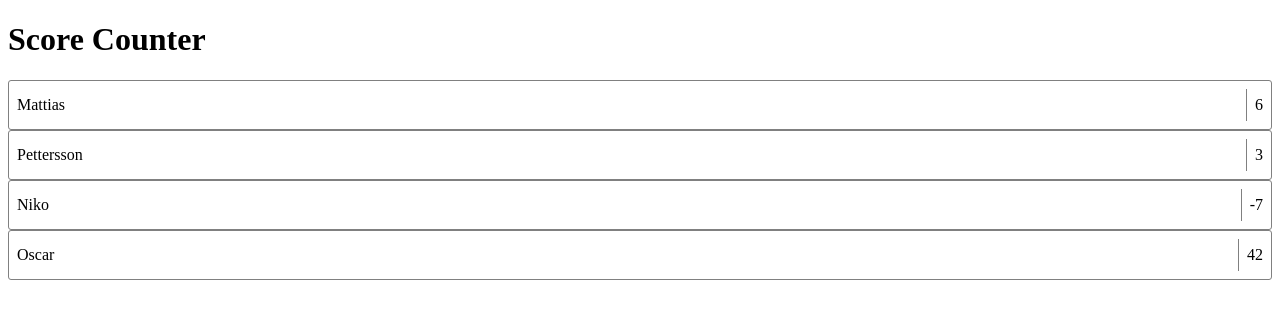
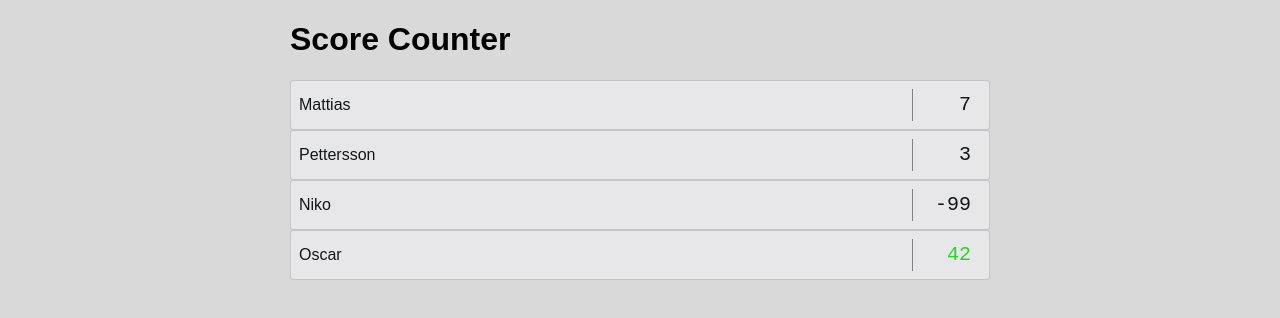
Before and after one commit to OscarMarcusson/score-counter, an Angular app in the folder score-counter-client/: page / in a window 1280 px wide. Shown: the top 318 px of the page. Built offline with nearby package versions, Linux system fonts and the light colour scheme.

Commit message:
Fix more styles and add score-row component

```diff
--- a/score-counter-client/src/app/app.component.html
+++ b/score-counter-client/src/app/app.component.html
@@ -1,10 +1,10 @@
 <main class="main">
   <h1>Score Counter</h1>
   <div class="scores">
-    <app-button [text]="'Mattias'" [separator]="true">6</app-button>
-    <app-button [text]="'Pettersson'" [separator]="true">3</app-button>
-    <app-button [text]="'Niko'" [separator]="true">-7</app-button>
-    <app-button [text]="'Oscar'" [separator]="true">42</app-button>
+    <app-score-row [name]="'Mattias'" [score]="7"/>
+    <app-score-row [name]="'Pettersson'" [score]="3"/>
+    <app-score-row [name]="'Niko'" [score]="-99"/>
+    <app-score-row [name]="'Oscar'" [score]="42" [highlight]="true"/>
   </div>
 </main>
 
--- a/score-counter-client/src/app/app.component.ts
+++ b/score-counter-client/src/app/app.component.ts
@@ -1,6 +1,7 @@
 import { Component } from '@angular/core';
 import { RouterOutlet } from '@angular/router';
 import { ButtonComponent } from './button/button.component';
+import { ScoreRowComponent } from './score-row/score-row.component';
 
 @Component({
   selector: 'app-root',
@@ -8,6 +9,7 @@ import { ButtonComponent } from './button/button.component';
   imports: [
     RouterOutlet,
     ButtonComponent,
+    ScoreRowComponent,
   ],
   templateUrl: './app.component.html',
   styleUrl: './app.component.scss'
--- a/score-counter-client/src/app/button/button.component.scss
+++ b/score-counter-client/src/app/button/button.component.scss
@@ -1,5 +1,7 @@
 :host {
-    border: 1px solid gray;
+  color: var(--text-button-color);
+  background: var(--background-button);
+  border: 1px solid var(--shadow-hard);
   border-radius: 3px;
   padding: 0.5em;
   user-select: none;
@@ -20,4 +22,30 @@
     height: 2em;
     margin: -0.5em 0.5em;
   }
+
+  // Hover & click overlay
+  --overlay-color: transparent;
+  --overlay-opacity: 0;
+  &::after {
+    content: "";
+    display: block;
+    position: absolute;
+    left: 0;
+    top: 0;
+    right: 0;
+    bottom: 0;
+    background: var(--overlay-color);
+    opacity: var(--overlay-opacity);
   }
+
+  &:hover {
+    background: var(--background-button-hover);
+    --overlay-color: var(--background-button-hover);
+    --overlay-opacity: 0.25;
+  }
+  &:active {
+    background: var(--background-button-click);
+    --overlay-color: var(--background-button-click);
+    --overlay-opacity: 0.5;
+  }
+}
--- a/score-counter-client/src/app/button/button.component.ts
+++ b/score-counter-client/src/app/button/button.component.ts
@@ -1,11 +1,12 @@
-import { Component, Input } from '@angular/core';
+import { ChangeDetectionStrategy, Component, Input } from '@angular/core';
 
 @Component({
   selector: 'app-button',
   standalone: true,
   imports: [],
   templateUrl: './button.component.html',
-  styleUrl: './button.component.scss'
+  styleUrl: './button.component.scss',
+  changeDetection: ChangeDetectionStrategy.OnPush,
 })
 export class ButtonComponent {
   @Input() text: string = '';
--- /dev/null
+++ b/score-counter-client/src/app/score-row/score-row.component.html
@@ -0,0 +1,3 @@
+<app-button [text]="name" [separator]="true">
+    <span class="score" [class.highlight]="highlight">{{score}}</span>
+</app-button>
--- /dev/null
+++ b/score-counter-client/src/app/score-row/score-row.component.scss
@@ -0,0 +1,12 @@
+.score {
+    width: 2.5em;
+    text-align: right;
+    padding-right: 0.5em;
+    font-size: 20px;
+    font-weight: 100;
+    font-family: 'Courier New', Courier, monospace;
+
+    &.highlight {
+        color: limegreen;
+    }
+}
--- /dev/null
+++ b/score-counter-client/src/app/score-row/score-row.component.ts
@@ -0,0 +1,16 @@
+import { ChangeDetectionStrategy, Component, HostBinding, Input } from '@angular/core';
+import { ButtonComponent } from '../button/button.component';
+
+@Component({
+  selector: 'app-score-row',
+  standalone: true,
+  imports: [ButtonComponent],
+  templateUrl: './score-row.component.html',
+  styleUrl: './score-row.component.scss',
+  changeDetection: ChangeDetectionStrategy.OnPush,
+})
+export class ScoreRowComponent {
+  @Input() name: string = '';
+  @Input() score: number = 0;
+  @Input() highlight: boolean = false;
+}
--- a/score-counter-client/src/styles.scss
+++ b/score-counter-client/src/styles.scss
@@ -1 +1,58 @@
-/* You can add global styles to this file, and also import other style files */
+html {
+  // Sizes
+  --font-size-large: 30px;
+  --font-size-medium: 24px;
+  --font-size: min(max(12px, 3vw), 16px);
+
+  // Colors
+  --text-primary-color: black;
+  --text-primary-color-hover: #3e4144;
+  --text-primary-color-click: #798796;
+  --text-secondary-color: #707773;
+  --text-button-color: rgb(18, 23, 27);
+  --background: #d9d9da;
+  --background-button: #e7e7e9;
+  --background-button-hover: #f1f1f7;
+  --background-button-click: #f5f5ff;
+  --shadow: rgba(0, 0, 0, 0.1);
+  --shadow-hard: rgba(0, 0, 0, 0.15);
+  --highlight: white;
+
+  // Dark mode
+  &.dark {
+    --text-primary-color: whitesmoke;
+    --text-secondary-color: #707773;
+    --text-button-color: #121213;
+    --background: #121213;
+    --background-button: #2f2f30;
+    --shadow: rgba(0, 0, 0, 0.4);
+    --shadow-hard: rgba(0, 0, 0, 0.6);
+    --highlight: #5353557e;
+  }
+
+  // Apply default colors
+  color: var(--text-primary-color);
+  background: var(--background);
+
+  // Apply default font
+  font-family: Arial, Helvetica, sans-serif;
+  font-size: var(--font-size);
+}
+
+// Window layout
+body, html {
+  position: absolute;
+  left: 0;
+  top: 0;
+  right: 0;
+  bottom: 0;
+  margin: 0;
+  padding: 0;
+  display: flex;
+  flex-direction: column;
+}
+
+body {
+    max-width: 700px;
+    margin: auto;
+}
```
Also changed, not shown: 1 other file (tests, documents, lock files or other folders). Lines whose indentation alone changed are shown as unchanged.
